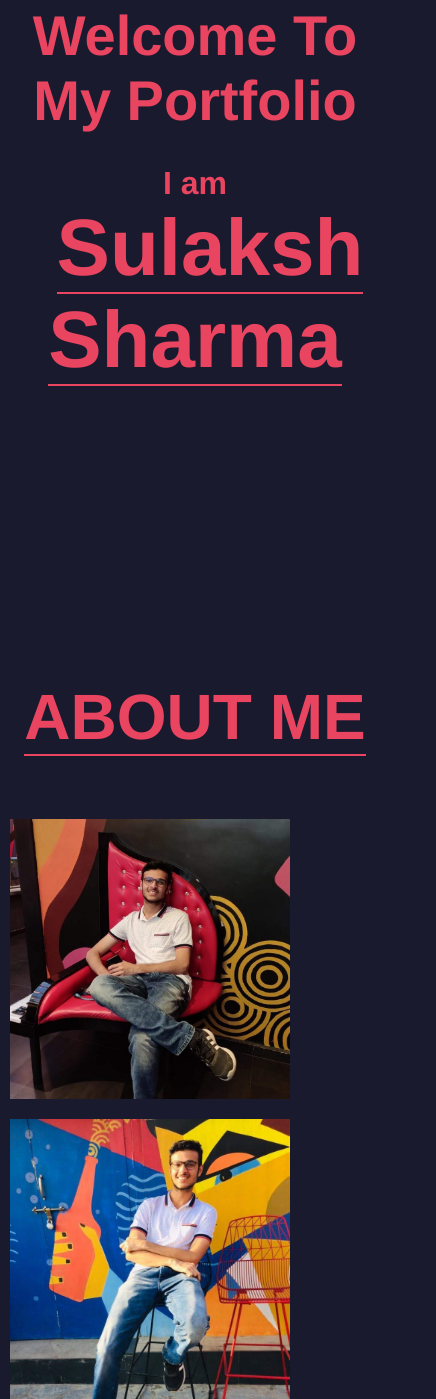
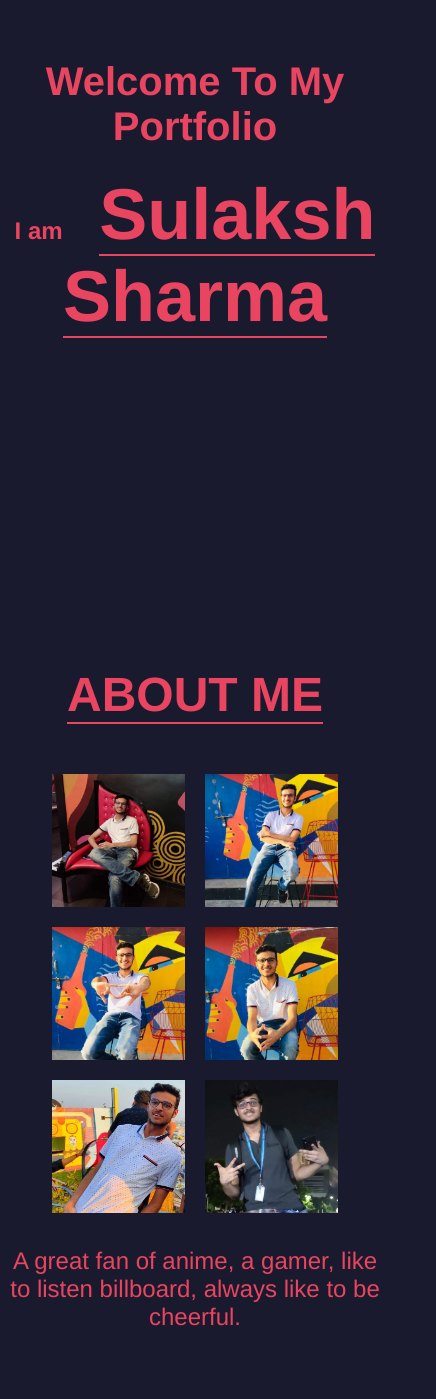
Before and after one commit to KaranBengani/SulakshPortfolio, a plain HTML site: page index.html in a window 390 px wide. Shown: the part 217-1616 px from the top of the page, 436 px wide, since content can reach past the window. Drawn offline with Linux system fonts and the light colour scheme.

Commit message:
responsive

```diff
--- a/index.css
+++ b/index.css
@@ -18,7 +18,7 @@ body {
 }
 
 section {
-    height: 100vh;
+    min-height: 100vh;
     width: 100%;
 
     display: flex;
@@ -57,6 +57,8 @@ h3 {
 .about-me {
     text-align: center;
     font-size: 2rem;
+    margin-left: 10px;
+    margin-right: 10px;
 }
 
 .gallery-solo {
@@ -66,11 +68,17 @@ h3 {
     display: flex;
     flex-direction: row;
     flex-wrap: wrap;
+
+    justify-content: center;
 }
 
 .solo-img {
     width: 280px;
     padding: 10px;
+}
+
+.skill-text {
+    margin: 10px 20px;
 }
 
 .langs-gallery {
@@ -79,6 +87,8 @@ h3 {
     display: flex;
     flex-direction: row;
     flex-wrap: wrap;
+
+    justify-content: center;
 }
 
 .card {
@@ -115,3 +125,48 @@ h3 {
 .card-body .made-a-cal {
     text-decoration: underline;
 }
+
+@media only screen and (max-width: 990px){
+    .mid-title-span {
+        font-size: 4.5rem;
+        border-bottom: #e94560 2px solid;
+        margin-left: 30px;
+    }
+
+    h1 {
+        font-size: 3rem;
+        border-bottom: #e94560 2px solid;
+    }
+
+    h2 {
+        font-size: 2.5rem;
+        margin: 10px auto;
+    }
+
+    h3 {
+        font-size: 1.5rem;
+    }
+
+    .about-me {
+        font-size: 1.5rem;
+    }
+
+
+    .gallery-solo{
+        max-width: 90%;
+    }
+
+    .solo-img {
+        width: 40%;
+    }
+
+    .skill-text {
+        text-align: center;
+        margin: 10px 10px;
+    }
+
+    .card {
+        width: 90%;
+        margin-right: 10px;
+    }
+}
--- a/index.html
+++ b/index.html
@@ -33,12 +33,11 @@
     <section class="skill-section">
         <h1>CALCULATORS</h1>
         <div class="skill">
-            <h3>
+            <h3 class="skill-text">
                 I have created multiple calculators using various languages. <br>
                 These calculators were fully-featured with functions like addition, subtratction <br>
                 multiplication, division, and a lot more.
-            </h3>
-            <h3>
+                <br><br>
                 Languages I used to create such advanced calculators are listed below:
             </h3>
             <div class="langs-gallery">
@@ -87,6 +86,12 @@
             </div>
         </div>
     </section>
+
+    <section class="contact-section">
+        <h1>Contact Me</h1>
+
+    </section>
+
     <script src="index.js"></script>
 </body>
 
```
